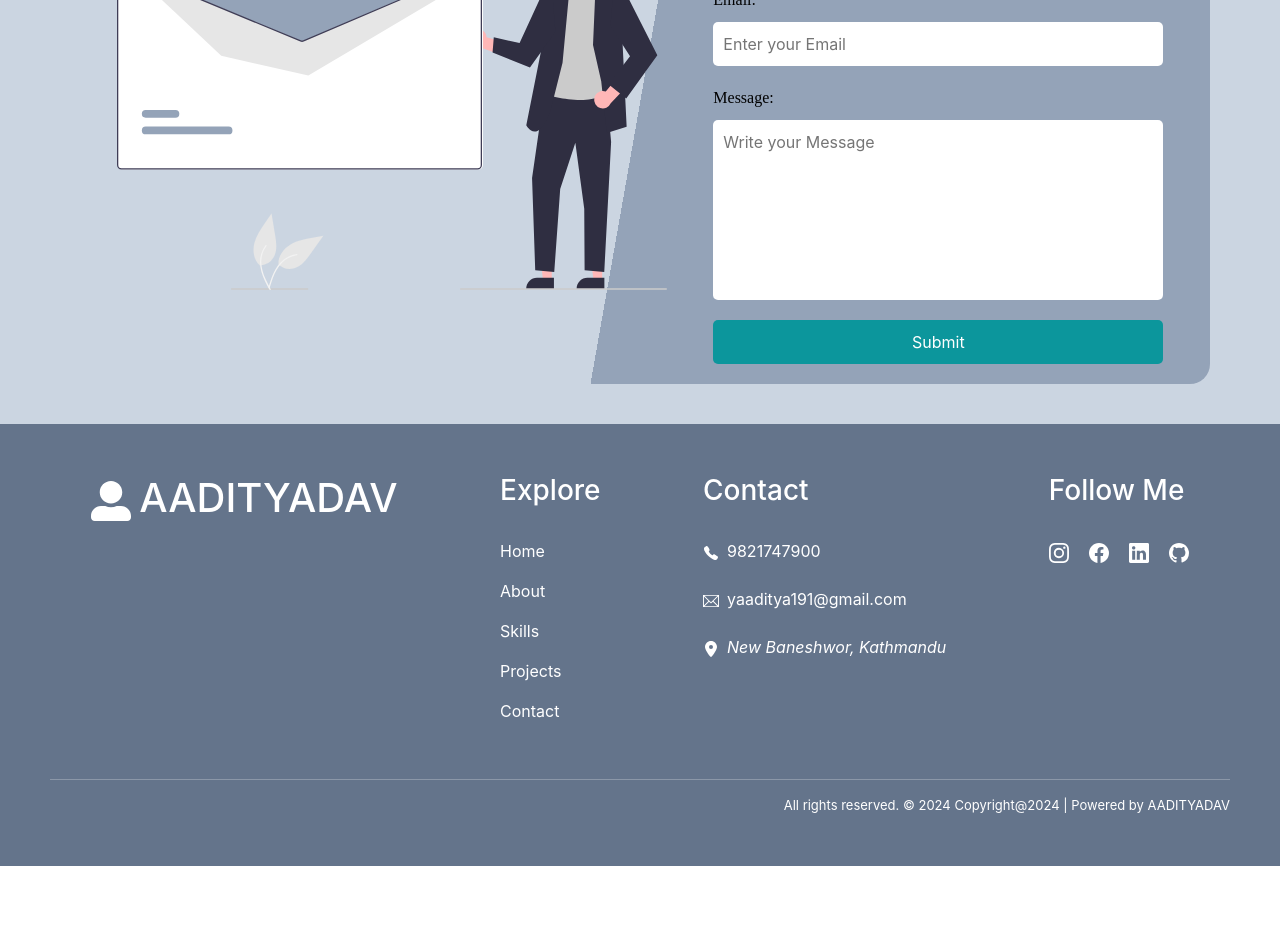
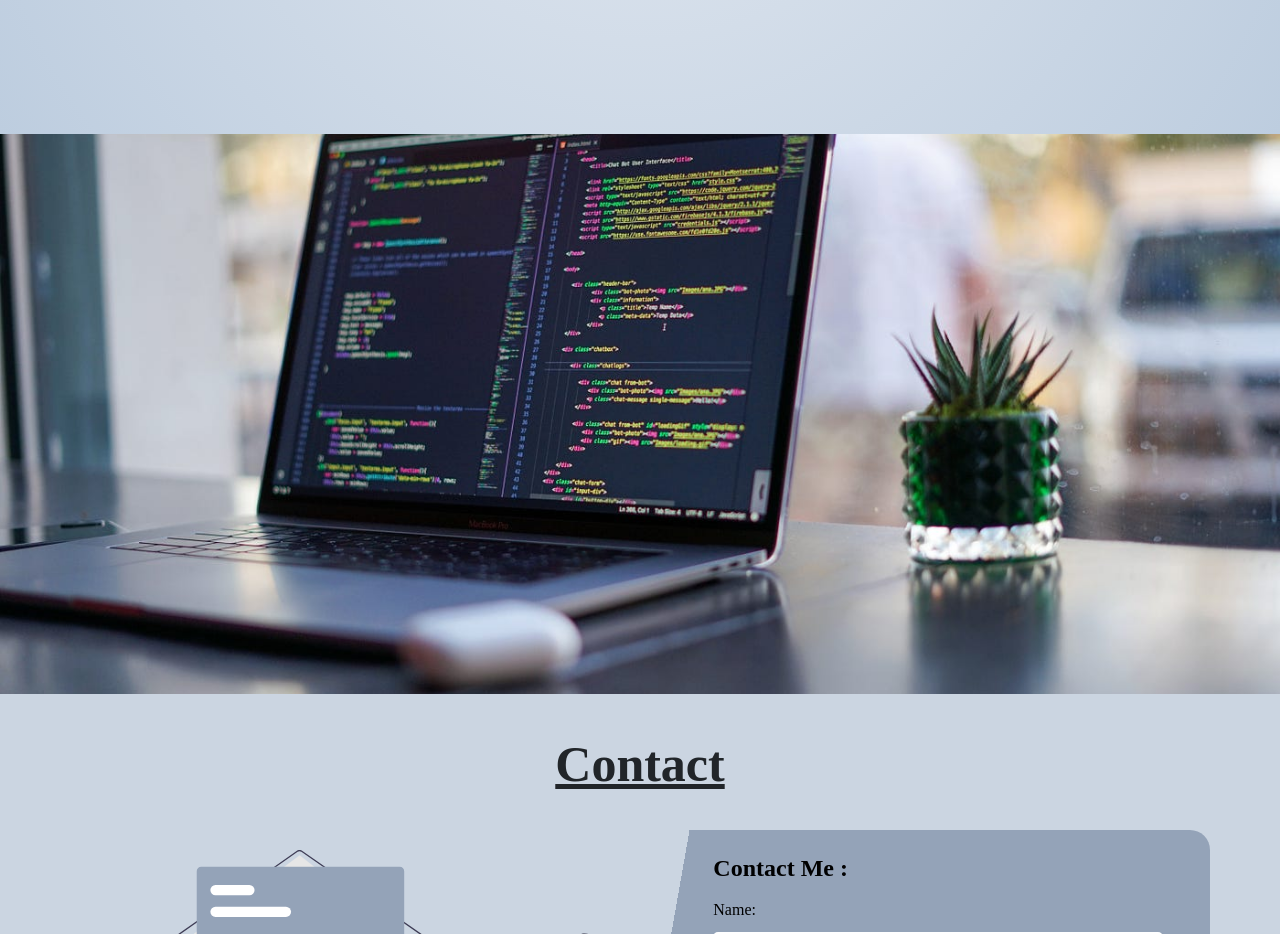
Before and after one commit to Aadityadav191/PORTFOLIO, a React (Create React App) app: page / in a window 1280 px wide. Shown: the part 3260-4194 px from the top of the page. Before the commit the page ends 4126 px from the top, so only its background shows below. Built offline with nearby package versions, Linux system fonts and the light colour scheme.

Commit message:
background fixed changes

```diff
--- a/src/App.js
+++ b/src/App.js
@@ -8,6 +8,7 @@ import Project from './Pages/Project/Project';
 import Skills from './Pages/Skills/Skills';
 import Footer from './Components/Footer/Footer';
 import { BrowserRouter } from "react-router-dom";
+import Background from './Pages/background/background';
 // import { Route, Routes } from "react-router-dom";
 
 
@@ -23,6 +24,7 @@ function App() {
       <About/>
       <Skills/>
       <Project/>
+      <Background/>
       <Contact/>
       <Footer/>
 
--- a/src/Pages/Home/Home.css
+++ b/src/Pages/Home/Home.css
@@ -4,6 +4,8 @@
   flex-wrap: wrap; /* Ensure content wraps on smaller screens */
   background: radial-gradient(circle, #e2e8f0, #bbcbdf);
   align-items: center;
+  height: 90vh; /* Default height for large screens */
+
 }
 
 /* Content Styles */
--- a/src/Pages/Project/Project.css
+++ b/src/Pages/Project/Project.css
@@ -1,6 +1,14 @@
 .ProjectPage{
   background: radial-gradient(circle, #e2e8f0, #bdcddf);
  padding: 40px;
+ height: 100vh; /* Default height for large screens */
+}
+/* For very small mobile devices (max-width: 480px) */
+@media screen and (max-width: 480px) {
+  .ProjectPage {
+    padding: 15px; /* Even less padding for very small devices */
+    height: auto;  /* Allow content to adjust based on content size */
+  }
 }
 
 .Protitle{
--- a/src/Pages/Skills/Skills.css
+++ b/src/Pages/Skills/Skills.css
@@ -2,7 +2,15 @@
 .SkillsPage{
      background: radial-gradient(circle, #e2e8f0, #bdcddf);
      padding: 50px;
+     height: 100vh; /* Default height for large screens */
 }
+/* For very small mobile devices (~320px and below) */
+@media screen and (max-width: 480px) {
+    .SkillsPage {
+      padding: 30px; /* Even less padding for very small devices */
+      height: auto; /* Allow content to adjust based on screen size */
+    }
+  }
 
 
 .skilltitle{
--- /dev/null
+++ b/src/Pages/background/background.css
@@ -0,0 +1,38 @@
+.background {
+    background-image: url('../../Assets/macbook.png'); /* Path relative to public or src folder */
+    background-size: cover;
+    background-position: center;
+    height: 70vh; /* Default height for large screens */
+    width: 100%;
+    background-attachment: fixed;
+    display: flex;
+    justify-content: center;
+    align-items: center;
+    overflow: auto;
+  }
+
+
+  /* Media Queries for responsiveness */
+  @media screen and (max-width: 1200px) {
+    .background {
+      height: 70vh; /* Adjust the height on medium screens */
+    }
+  }
+
+  @media screen and (max-width: 992px) {
+    .background {
+      height: 60vh; /* Adjust the height on smaller screens */
+    }
+  }
+
+  @media screen and (max-width: 768px) {
+    .background {
+      height: 50vh; /* Reduce height further for mobile devices */
+    }
+  }
+
+  @media screen and (max-width: 480px) {
+    .background {
+      height: 30vh; /* Further reduce height on very small screens */
+    }
+  }
--- /dev/null
+++ b/src/Pages/background/background.js
@@ -0,0 +1,9 @@
+import React from "react";
+import "./background.css";
+
+export default function Background() {
+  return (
+    <div className="background">
+    </div>
+  );
+}
```
Also changed, not shown: src/Assets/macbook.png (added).
